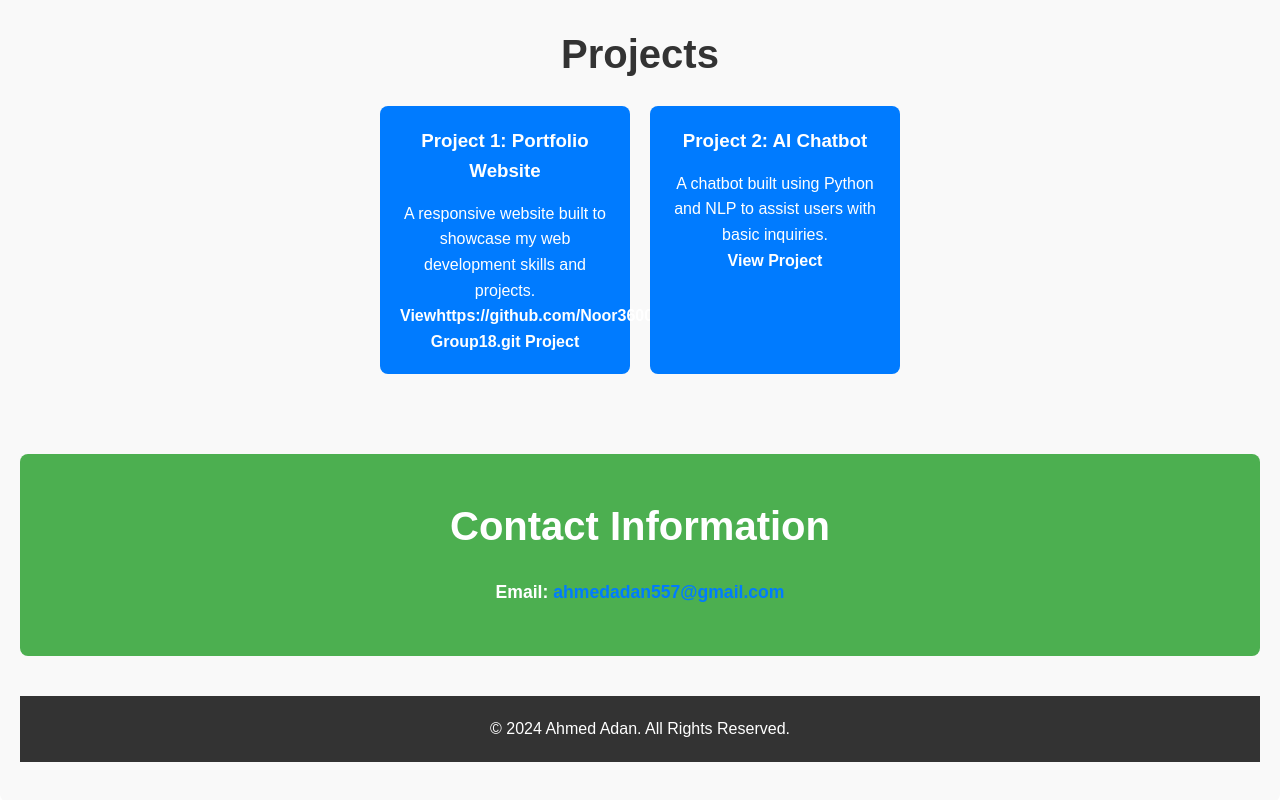
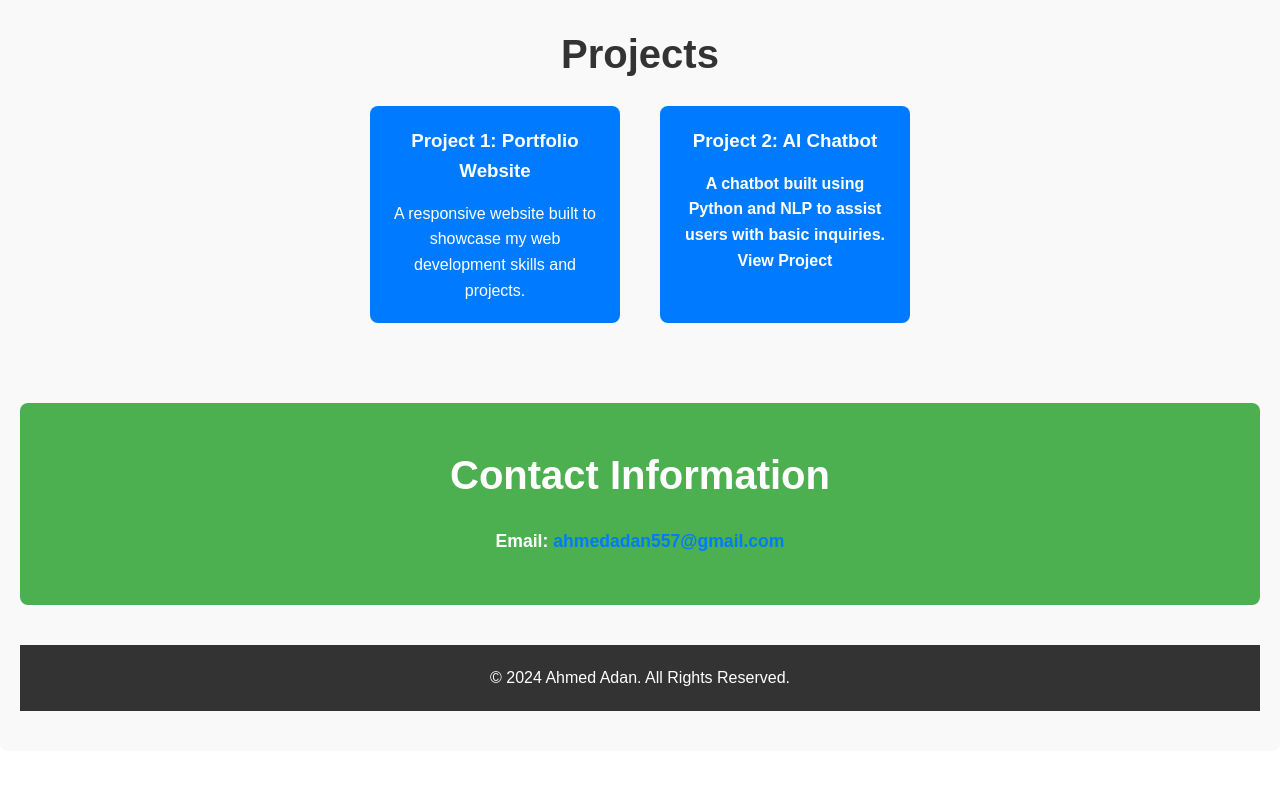
Before and after one commit to Noor3600/S_Hook_web_portfolio, a plain HTML site: page index.html in a window 1280 px wide. Shown: the part 1300-2100 px from the top of the page. After the commit the page ends 2051 px from the top, so only its background shows below. Drawn offline with Linux system fonts and the light colour scheme.

Commit message:
Update index.html

```diff
--- a/index.html
+++ b/index.html
@@ -71,7 +71,7 @@
             <div class="project-card">
                 <h3>Project 1: Portfolio Website</h3>
                 <p>A responsive website built to showcase my web development skills and projects.</p>
-                <a href="https://github.com/Noor3600/portfolio" target="">Viewhttps://github.com/Noor3600/SafaricomHookHackathon1-Group18.git Project</a>
+                <a href="" target="https://github.com/Noor3600/SafaricomHookHackathon1-Group18.git"target="_link"</a>
             </div>
             <div class="project-card">
                 <h3>Project 2: AI Chatbot</h3>
```
